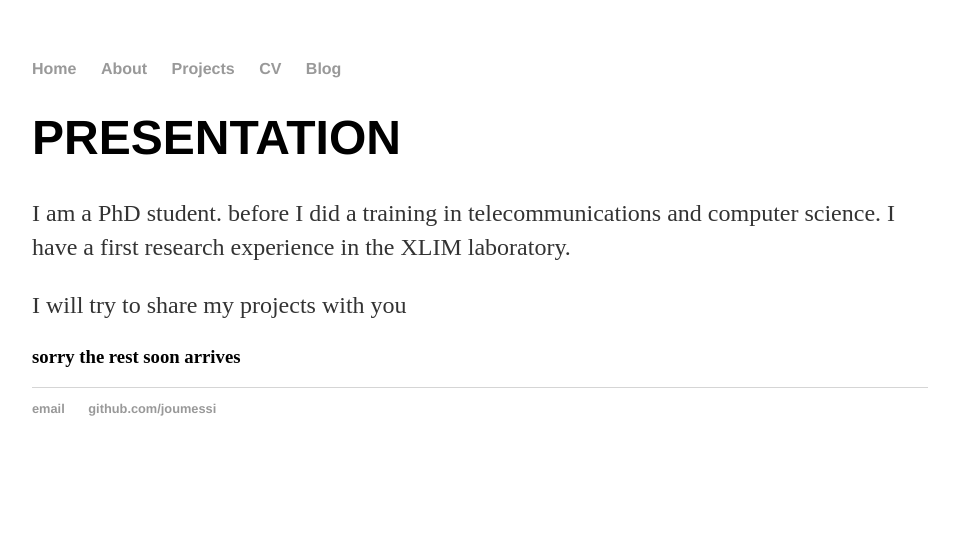
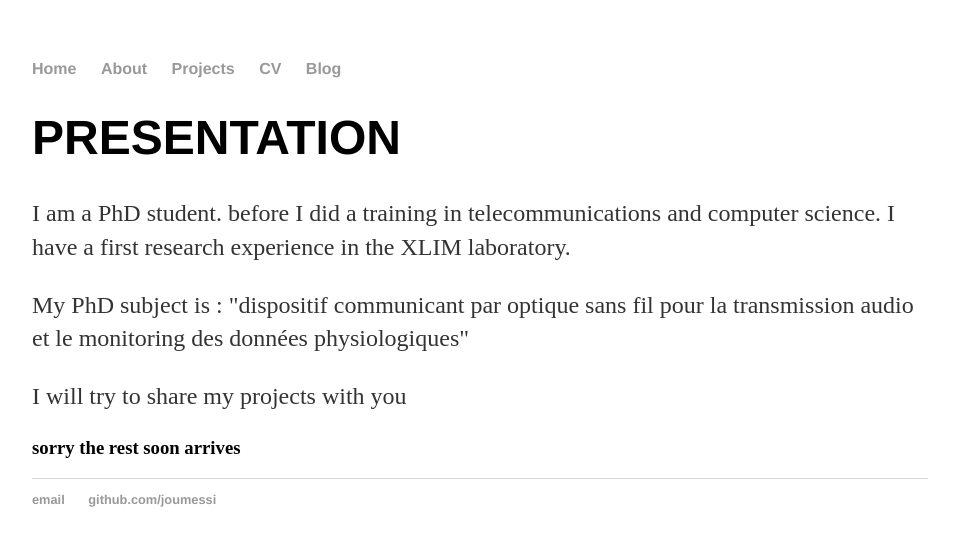
Before and after one commit to joumessi/RF_AND_OPTICAL_TRANSMISSION, a Jekyll site: the page index.html, which Jekyll copies as it is, in a window 1280 px wide. Shown: the top 546 px of the page, without its empty margins (160-1119 px from the left). Built offline with Jekyll 4.4.1, drawn with Linux system fonts in a browser that asks for light colours.

Commit message:
Update index.html

```diff
--- a/index.html
+++ b/index.html
@@ -18,6 +18,7 @@
 		<div class="container">
         		<h1>PRESENTATION</h1>
 				<p>I am a PhD student. before I did a training in telecommunications and computer science. I have a first research experience in the XLIM laboratory.</p>
+				<p>My PhD subject is : "dispositif communicant par optique sans fil pour la transmission audio et le monitoring des données physiologiques" </p>
 		<div class="blurb">
 			<p>I will try to share my projects with you</p>
 			<h3>sorry the rest soon arrives</h3>
```
